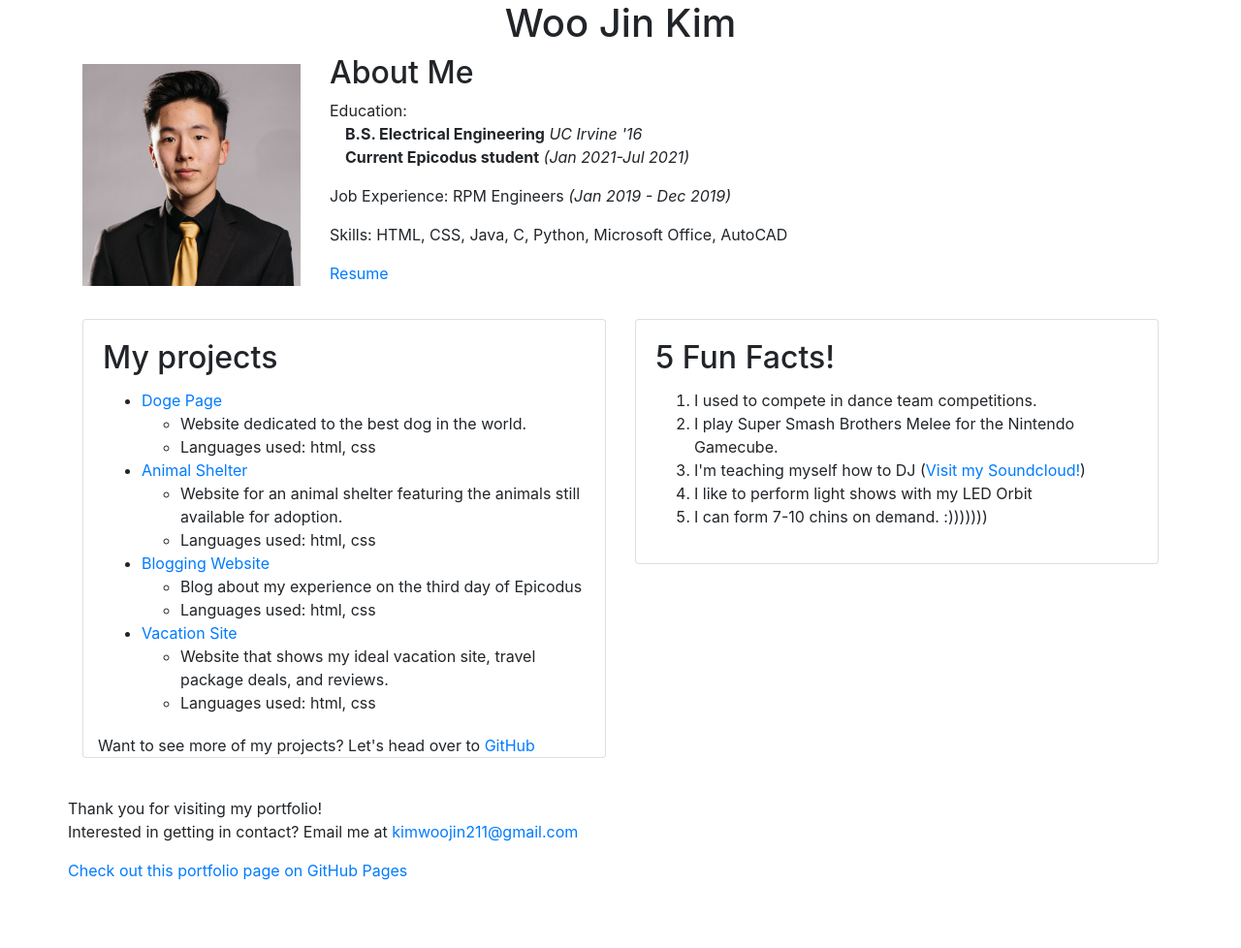
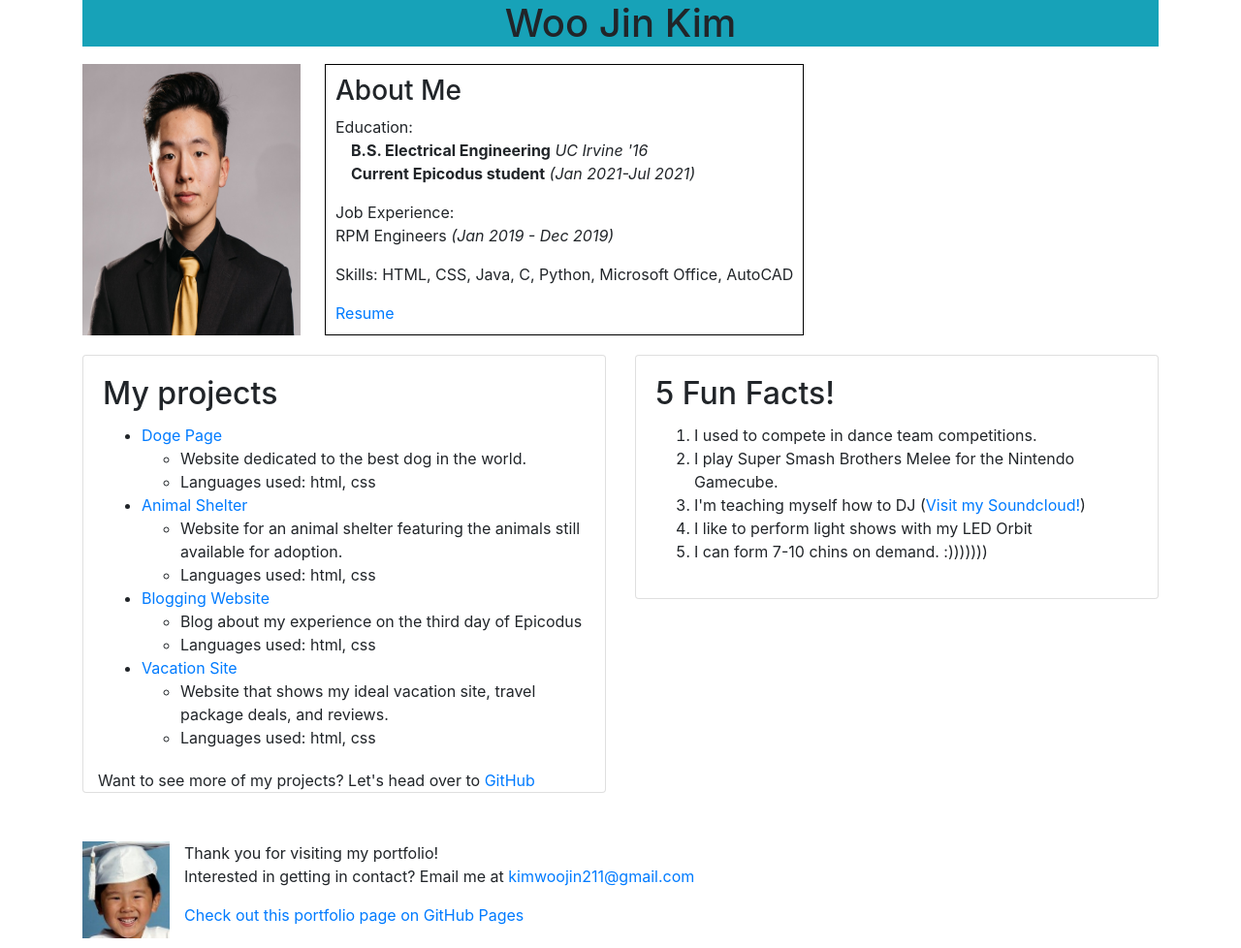
Before and after one commit to kimwoojin211/portfolio, a plain HTML site: page index.html in a window 1280 px wide. Shown: the whole page at 97% size. Before the commit the page ends 910 px from the top, so only its background shows below. Drawn offline with Linux system fonts and the light colour scheme.

Commit message:
Add background banner to title, footer photo with float property. Please see lines 1-3 of index.html for additional notes

```diff
--- a/css/styles.css
+++ b/css/styles.css
@@ -4,7 +4,7 @@ img{
   float: left;
   margin-top: 10px;
   margin-left: 15px;
-  margin-right: 30px;
+  margin-right: 15px;
   margin-bottom: 10px;
 }
 
@@ -12,6 +12,7 @@ img{
   margin: auto;
   text-align: center;
   width: 100%;
+  margin-bottom: 10px;
 }
 
 .date{
@@ -19,17 +20,34 @@ img{
 }
 
 .about{
-
   text-align: left;
 }
 
-/* .projects{
-  float: left;
-} */
+.box1{
+  width: auto;
+  border: solid black;
+  border-width: 1px;
+  margin: 10px;
+  padding: 10px;
+  box-sizing: border-box;
+}
 
+/*sticks footer of webpage at bottom of page*/
 .footer{
   padding-top: 40px;
+  margin-left: -15px;
   position: relative;
   bottom: 0%;
+}
 
+/*resizes footer photo, word wraps text to the right of photo */
+.footer img{
+  width: 8%;
+  height: auto;
+  float: left;
 }
+
+/*moves footer text in line with photo*/
+.footer p{
+  padding-top: 10px;
+}
--- a/index.html
+++ b/index.html
@@ -1,3 +1,7 @@
+<!-- Having lots of issues using float property for profile section while keeping the format intact when resizing browser.
+     Will convert profile section using bootstrap grid system or use flexbox
+     Added small photo next to footer text and applied float property there instead.-->
+
 <!DOCTYPE html>
 <html lang="en-us">
 
@@ -9,26 +13,28 @@
 
 <body>
   <div class="container">
-    <div class="row">
 
     <div class="profile">
-        <h1>Woo Jin Kim</h1>
-
-        <div class="box1"><img src="img/headshot.jpg" alt="Woo Jin Kim"> </div>
-
+      <h1 class="bg-info">Woo Jin Kim</h1>
+      <div class="row">
+        <img src="img/headshot.jpg" alt="Woo Jin Kim">
+        <div class="box1">
           <div class="about">
-          <h2>About Me</h2>
+            <h3>About Me</h3>
             <p>Education: <br>
               &emsp;<strong>B.S. Electrical Engineering</strong> <span class="date">UC Irvine '16</span> <br>
               &emsp;<strong>Current Epicodus student</strong> <span class="date">(Jan 2021-Jul 2021)</span>
             </p>
-          <p>Job Experience: RPM Engineers <span class="date">(Jan 2019 - Dec 2019)</span></p>
+            <p>Job Experience: <br>
+              RPM Engineers <span class="date">(Jan 2019 - Dec 2019)</span>
+            </p>
             <p>Skills: HTML, CSS, Java, C, Python, Microsoft Office, AutoCAD </p>
             <a href="img/resume.pdf">Resume</a>
           </div>
         </div>
       </div>
-    <br>
+    </div>
+
 
     <div class="row">
       <div class="col-6">
@@ -68,10 +74,12 @@
               </li>
             </ul>
           </div>
-            <span class="container">Want to see more of my projects? Let's head over to <a href="https://github.com/300hHZ?tab=repositories">GitHub</a>
+          <span class="container">Want to see more of my projects? Let's head over to <a
+              href="https://github.com/300hHZ?tab=repositories">GitHub</a>
           </span>
         </div>
       </div>
+
       <div class="col-6">
         <div class="card">
           <div class="card-body">
@@ -84,13 +92,15 @@
               <li>I can form 7-10 chins on demand. :)))))))</li>
             </ol>
           </div>
-
-
         </div>
       </div>
+    </div>
+
     <div class="footer">
+      <img src="img/grad.jpg" alt="Toddler Woo Jin">
       <p>Thank you for visiting my portfolio! <br>
-        Interested in getting in contact? Email me at <a href="mailto:kimwoojin211@gmail.com">kimwoojin211@gmail.com</a>
+        Interested in getting in contact? Email me at <a
+          href="mailto:kimwoojin211@gmail.com">kimwoojin211@gmail.com</a>
       </p>
 
       <a href="https://300hHZ.github.io/portfolio">Check out this portfolio page on GitHub Pages</a>
```
Also changed, not shown: img/grad.jpg (added). Lines whose indentation alone changed are shown as unchanged.
